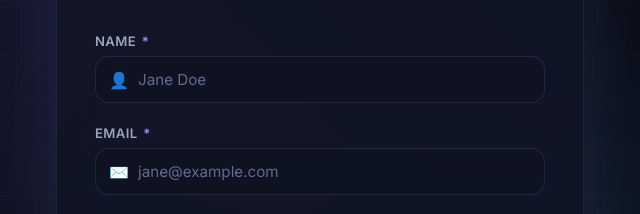
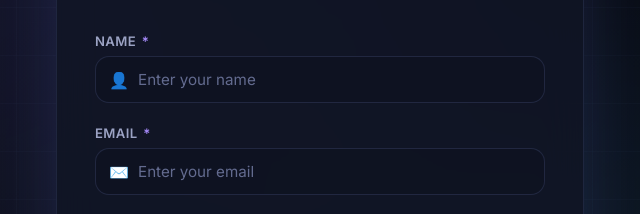
Before and after one commit to VedantKhalshinge/Feedback-Form-Submission-Frontend-Backend-, a website: page public/index.html in a window 1280 px wide. Shown: the part 233-447 px from the top of the page, 320-960 px from the left. Drawn offline with Linux system fonts and the light colour scheme.

Commit message:
Update placeholder names in index.html to be more generic

```diff
--- a/public/index.html
+++ b/public/index.html
@@ -49,7 +49,7 @@
               type="text"
               id="nameInput"
               name="name"
-              placeholder="Jane Doe"
+              placeholder="Enter your name"
               maxlength="100"
               required
             />
@@ -66,7 +66,7 @@
               type="email"
               id="emailInput"
               name="email"
-              placeholder="jane@example.com"
+              placeholder="Enter your email"
               required
             />
             <span class="field-icon" aria-hidden="true">✉️</span>
```
